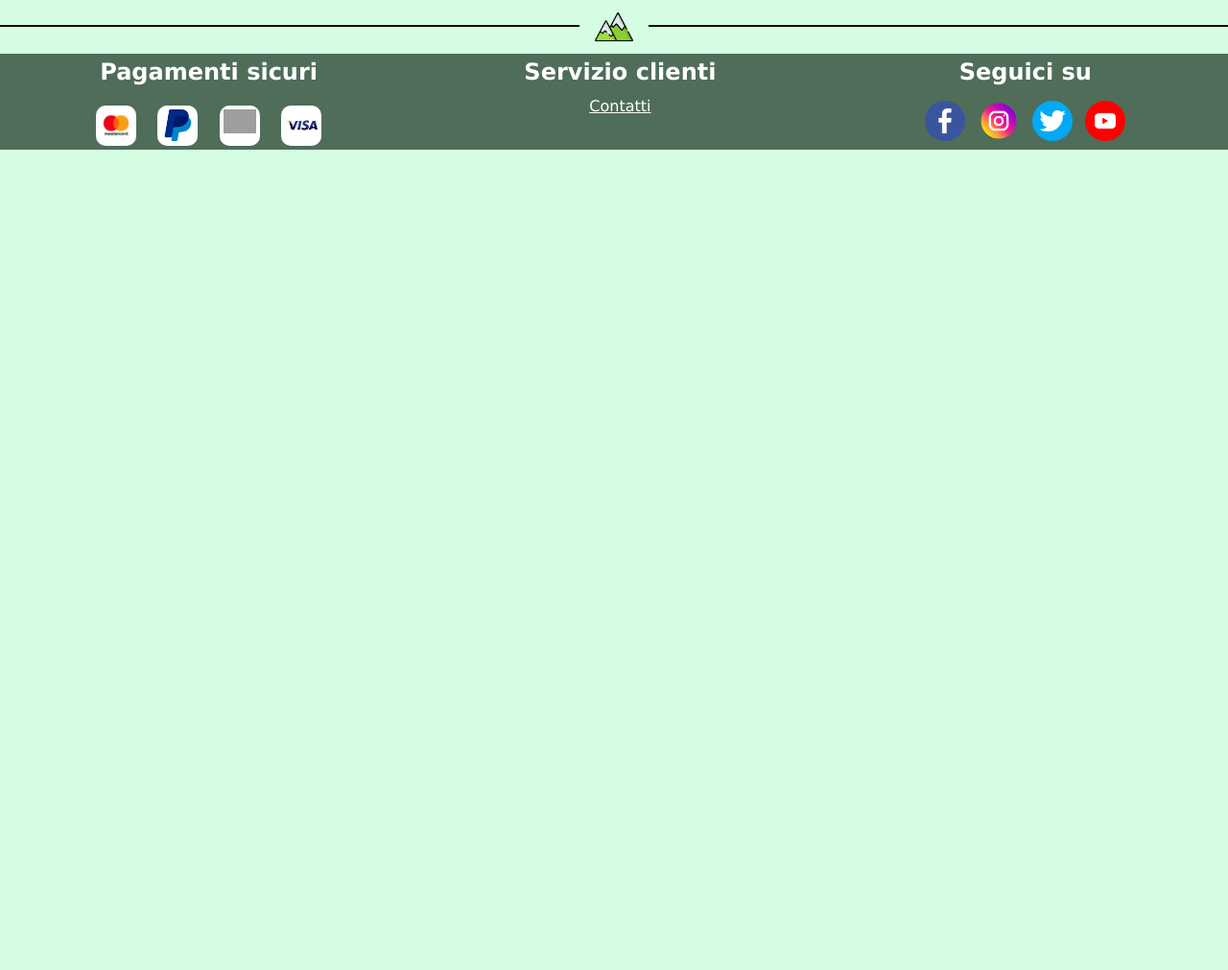
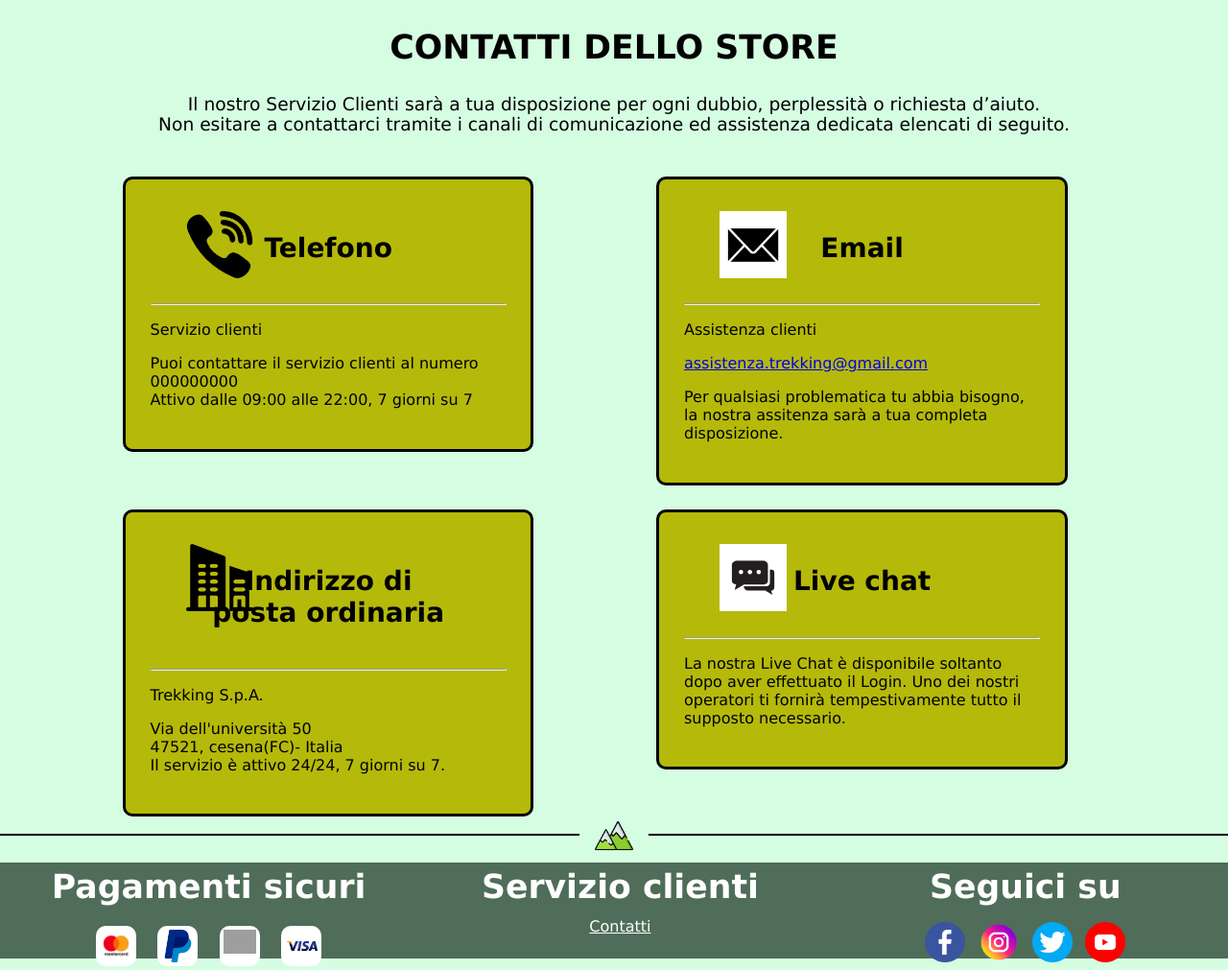
Before and after one commit to EdoardoPuce/webproject, a PHP site: page /contatti.php in a window 1280 px wide. Shown: the part 124-1135 px from the top of the page at 96% size. Before the commit the page ends 280 px from the top, so only its background shows below. Run offline with PHP 8.4, Linux system fonts and the light colour scheme; data that the repository does not hold is empty; grey boxes are pictures that could not be loaded.

Commit message:
contatti page + modifiche

```diff
--- a/contatti.php
+++ b/contatti.php
@@ -1,5 +1,10 @@
 <?php require_once("bootstrap.php");
+
+//Base Template
+$templateParams["titolo"] = "Contatti";
+$templateParams["logo"] = "hiking.png";
+//Contatti Template
+$templateParams["nome"] = "template/contattipage.php";
+
 require("template/base.php");
-
-
 ?>
--- /dev/null
+++ b/css/contatti.css
@@ -0,0 +1,62 @@
+section > h2 {
+    font-size: 26pt;
+    text-align: center;
+}
+section > p {
+    font-size: 14pt;
+    text-align: center;
+}
+section > .colonna {
+    float:left;
+    width: 29%;
+    width: 29%;
+    width: 29%;
+    padding: 2% 2%;
+    border: solid;
+    border-radius: 10px;
+    margin-top: 2%;
+    margin-left: 10%;
+    background-color: #B5B909;
+}
+
+section > .colonna > img {
+    height: 70px;
+    width: 70px;
+    position: relative;
+    margin-left: 10%;
+    margin-top: 2%;
+}
+
+section > .colonna > h3 {
+    font-size: 21pt;
+    text-align: center;
+    position: relative;
+    top: -80px;
+}
+
+section > .colonna > hr {
+    position: relative;
+    margin-top: -50pt;
+}
+
+
+@media screen and (max-width: 768px){
+
+    section > .colonna {
+        float: inherit;
+        width: 70%;
+    }
+
+    section > .colonna > img {
+        height: 50px;
+        width: 50px;
+    }
+
+    section > .colonna > h3 {
+        font-size: 18pt;
+        position: relative;
+        top: -65px;
+        margin-left: 25px;
+    }
+
+}
--- a/db/database.php
+++ b/db/database.php
@@ -312,11 +312,29 @@ class DatabaseHelper
                   ";
 
         $stmt = $this->db->prepare($query);
-        $stmt->bind_param('username', $username);
+        $stmt->bind_param('email', $email);
         $stmt->execute();
         $result = $stmt->get_result();
 
         return $result->fetch_all(MYSQLI_ASSOC);
     }
 
+    public function aggiungiCliente($nome, $cognome , $paese, $citta, $indirizzo, $civico, $cap, $email, $password) {
+        $query = "INSERT INTO cliente(nome, cognome, paese, citta, indirizzo, civico, cap, email, 'password')
+                  VALUES ('$nome', '$cognome','$paese', '$citta','$indirizzo', '$civico', '$cap', '$email', '$password')
+                 ";
+        $stmt = $this->db->prepare($query);
+        $stmt->bind_param("sssssiiss", $$nome, $cognome, $paese, $citta, $indirizzo, $civico, $cap, $email, $password);
+        $stmt->execute();
+    }
+
+    public function aggiungiRivenditore($nome, $cognome , $piva, $citta, $indirizzo, $civico, $cap, $email, $password) {
+        $query = "INSERT INTO rivenditore(nome, cognome, paese, citta, indirizzo, civico, cap, email, 'password')
+                  VALUES ('$nome', '$cognome', '$piva', '$citta','$indirizzo', '$civico', '$cap', '$email', '$password')
+                 ";
+        $stmt = $this->db->prepare($query);
+        $stmt->bind_param("sssssiiss", $nome, $cognome, $piva, $citta, $indirizzo, $civico, $cap, $email, $password);
+        $stmt->execute();
+    }
+
 }
--- a/login.php
+++ b/login.php
@@ -43,6 +43,4 @@ if(isset($_POST["email"]) && isset($_POST["password"]) && isset($_POST["submit"]
 }
 
 require 'template/base.php';
-
-
 ?>
--- /dev/null
+++ b/template/contattipage.php
@@ -0,0 +1,40 @@
+<link rel="stylesheet" type="text/css" href="./css/contatti.css">
+
+<section>
+    <h2> CONTATTI DELLO STORE </h2>
+    <p> Il nostro Servizio Clienti sarà a tua disposizione per ogni dubbio, perplessità o richiesta d’aiuto. <br>
+    Non esitare a contattarci tramite i canali di comunicazione ed assistenza dedicata elencati di seguito.</p>
+    <div class="colonna">
+        <img src="telefono.png" alt="telefono">
+        <h3> Telefono</h3>
+        <hr>
+        <p> Servizio clienti</p>
+        <p> Puoi contattare il servizio clienti al numero 000000000<br>
+        Attivo dalle 09:00 alle 22:00, 7 giorni su 7</p>
+    </div>
+    <div class="colonna">
+        <img src="email.jpg"indiri alt="email">
+        <h3>Email</h3>
+        <hr>
+        <p> Assistenza clienti</p>
+        <a href="assistenza.trekking@gmail.com">assistenza.trekking@gmail.com </a>
+        <p>Per qualsiasi problematica tu abbia bisogno,<br>
+        la nostra assitenza sarà a tua completa disposizione.</p>
+    </div>
+    <div class="colonna">
+        <img src="indirizzopostaordinaria.png" alt="indirizzo">
+        <h3> Indirizzo di <br>
+            posta ordinaria</h3>
+        <hr>
+        <p> Trekking S.p.A.  </p>
+        <p> Via dell'università 50 <br>
+            47521, cesena(FC)- Italia<br>
+            Il servizio è attivo 24/24, 7 giorni su 7.</p>
+    </div>
+    <div class="colonna">
+        <img src="chat.jpg" alt="chat">
+        <h3> Live chat</h3>
+        <hr>
+        <p> La nostra Live Chat è disponibile soltanto dopo aver effettuato il Login. Uno dei nostri operatori ti fornirà tempestivamente tutto il supposto necessario.</p>
+    </div>
+</section>
```
Also changed, not shown: registrazione.php (+67 -10 lines), upload/chat.jpg (added), upload/email.jpg (added), upload/indirizzopostaordinaria.png (added), upload/telefono.png (added).
